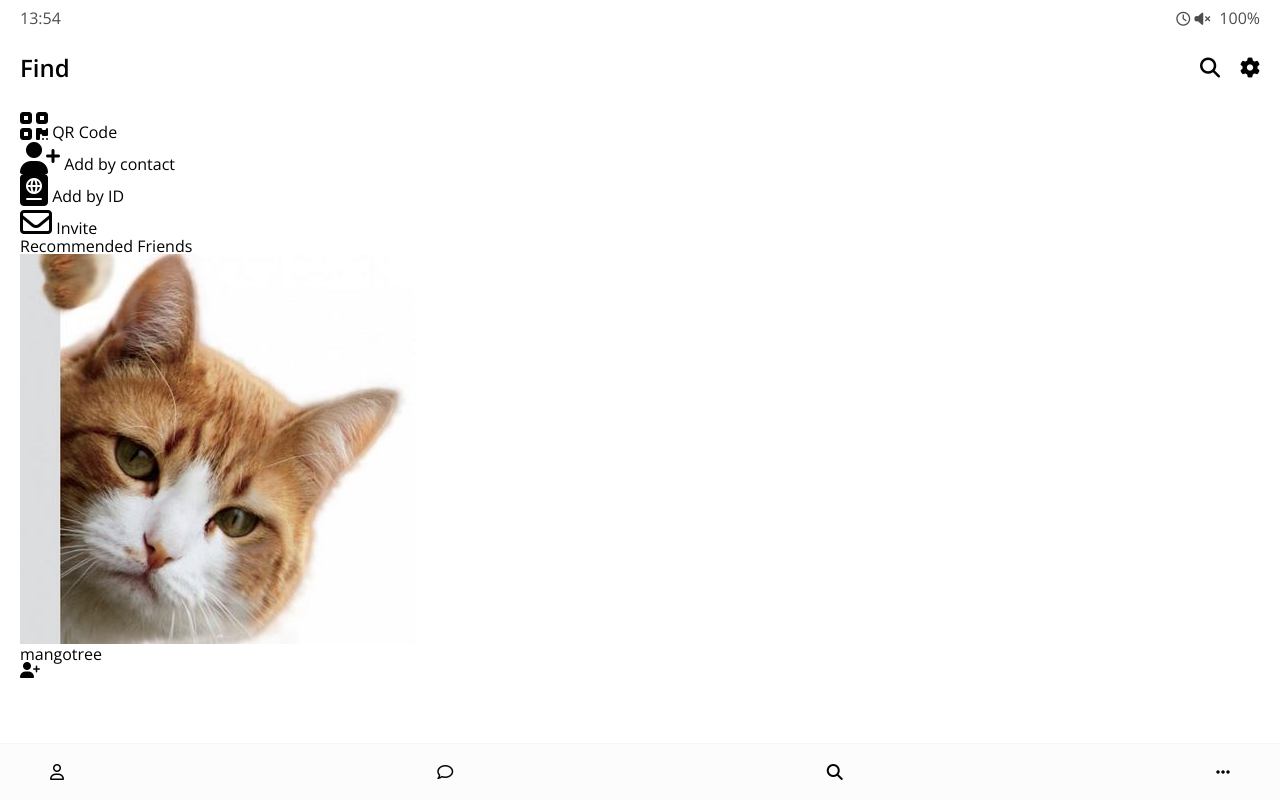
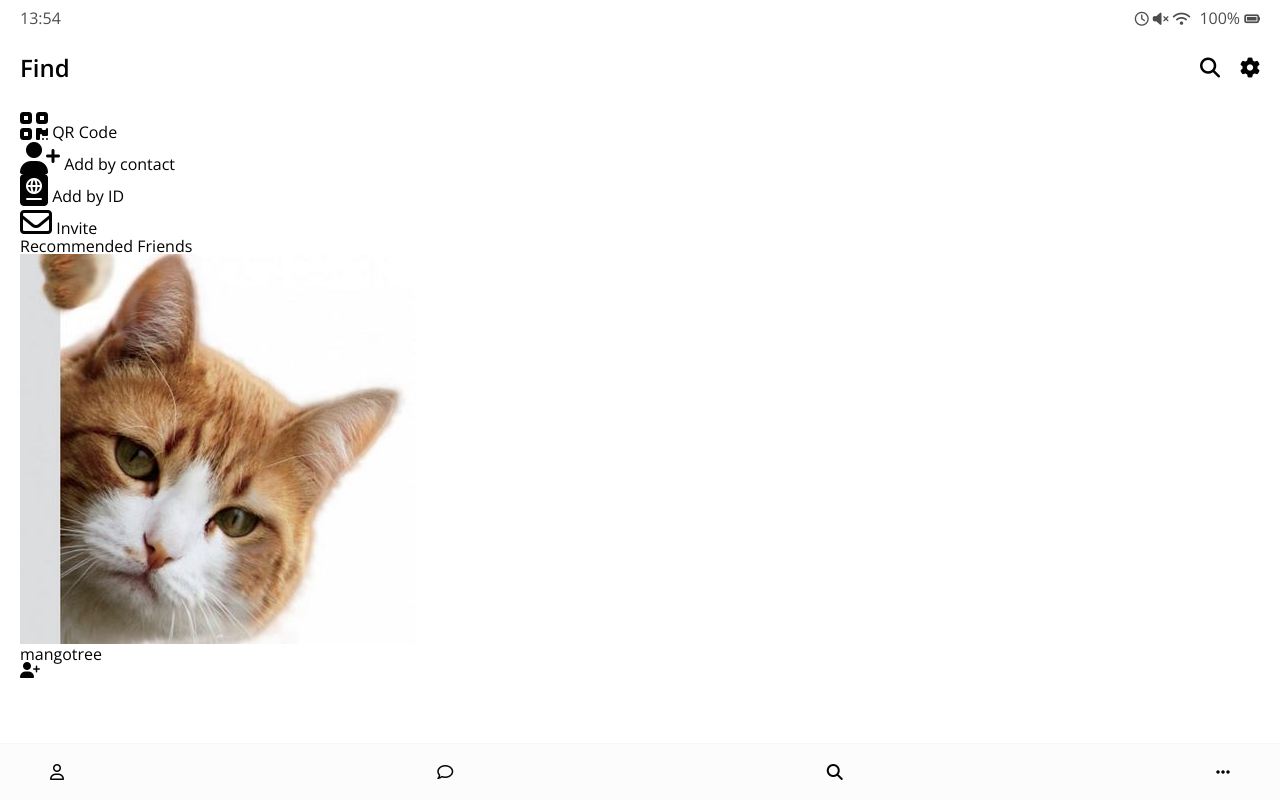
Before and after one commit to erin05/kakao-clone-v2, a plain HTML site: page find.html in a window 1280 px wide. Drawn offline with nearby package versions, Linux system fonts and the light colour scheme.

Commit message:
Update find.html

```diff
--- a/find.html
+++ b/find.html
@@ -18,7 +18,9 @@
       <div class="status-bar__column">
       <i class="far fa-clock"></i>
       <i class="fas fa-volume-mute"></i>
+      <i class="fas fa-wifi"></i>
       <span class="status-bar__battery-level">100%</span>
+      <i class="fas fa-battery-full"></i>
       </div>
   </div>
     <header class="header">
```
